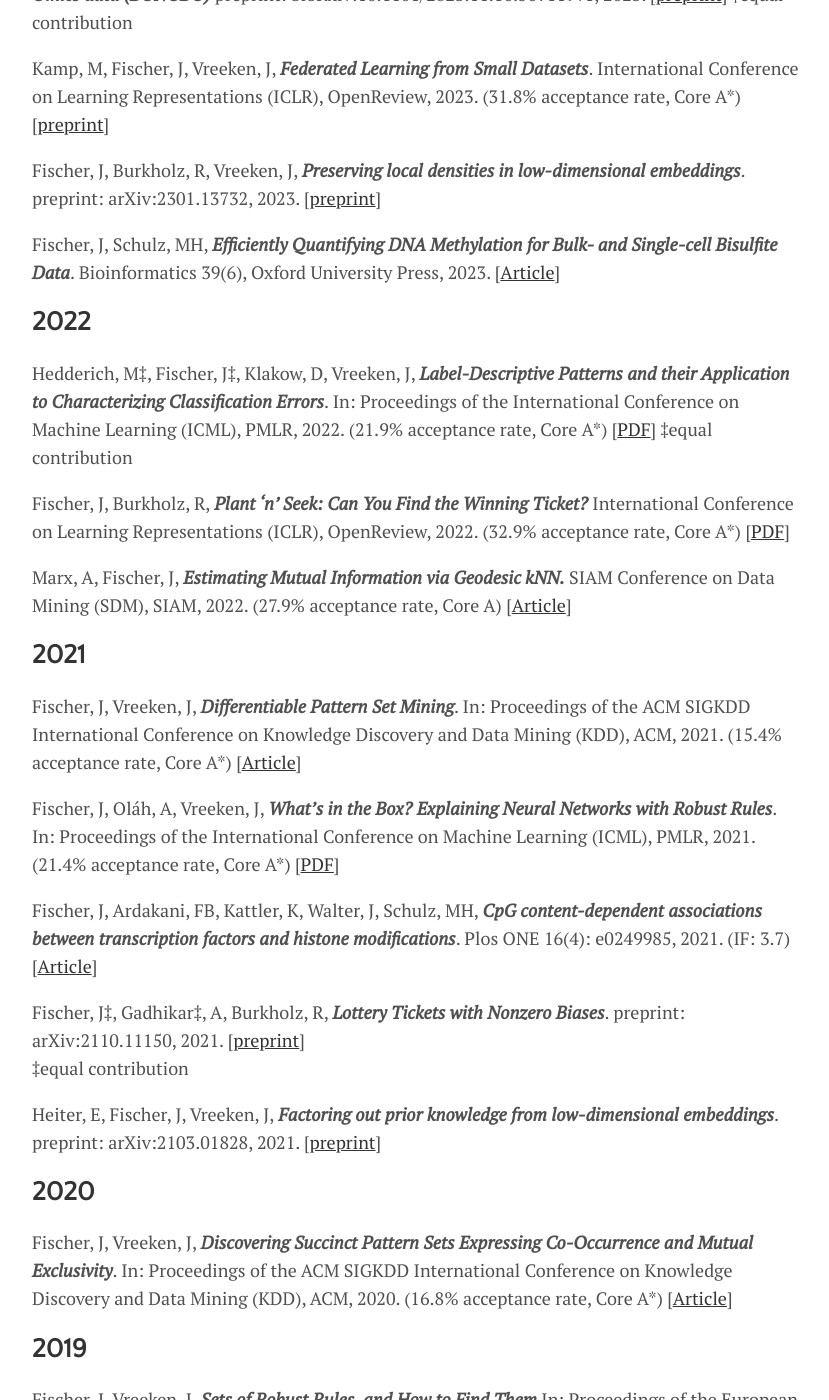
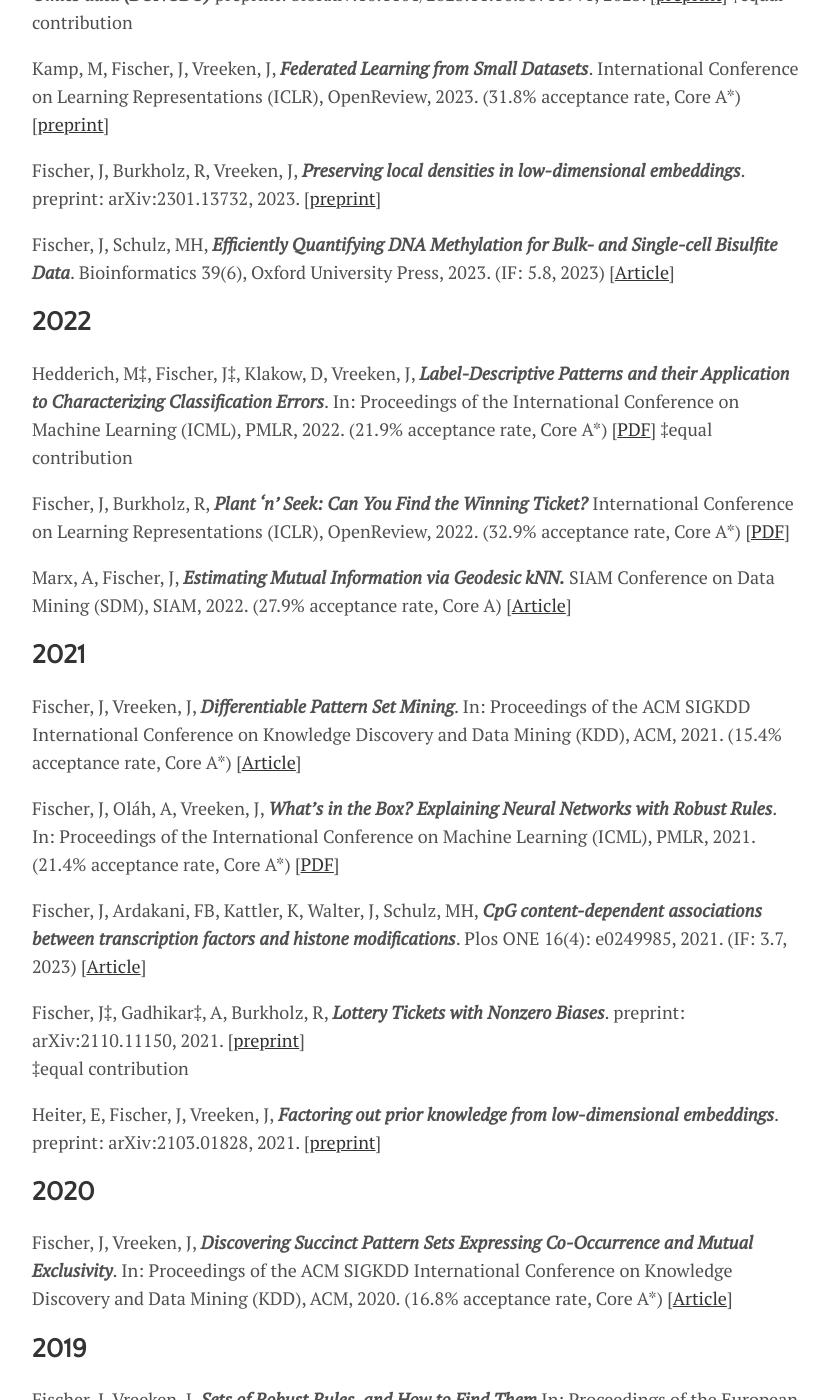
Before and after one commit to FischerJo/FischerJo.github.io, a Jekyll site: the page built from menu/publications.md, in a window 1280 px wide and 1400 px high, scrolled down 625 px. Shown: the whole window, without its empty margins (224-1053 px from the left). Built offline with Jekyll 4.4.1, drawn with Linux system fonts in a browser that asks for light colours; some of the changed text lies outside the part shown.

Commit message:
updated impact factors for journals

```diff
--- a/menu/publications.md
+++ b/menu/publications.md
@@ -20,7 +20,7 @@ Kamp, M, Fischer, J, Vreeken, J, ***Federated Learning from Small Datasets***. I
 
 Fischer, J, Burkholz, R, Vreeken, J, ***Preserving local densities in low-dimensional embeddings***. preprint: arXiv:2301.13732, 2023.  \[[preprint](https://arxiv.org/abs/2301.13732)\]
 
-Fischer, J, Schulz, MH, ***Efficiently Quantifying DNA Methylation for Bulk- and Single-cell Bisulfite Data***. Bioinformatics 39(6), Oxford University Press, 2023.  \[[Article](https://academic.oup.com/bioinformatics/article/39/6/btad386/7199582)\]
+Fischer, J, Schulz, MH, ***Efficiently Quantifying DNA Methylation for Bulk- and Single-cell Bisulfite Data***. Bioinformatics 39(6), Oxford University Press, 2023. (IF: 5.8, 2023) \[[Article](https://academic.oup.com/bioinformatics/article/39/6/btad386/7199582)\]
 
 ## 2022
 
@@ -39,7 +39,7 @@ Fischer, J, Vreeken, J, ***Differentiable Pattern Set Mining***. In: Proceedings
 
 Fischer, J, Oláh, A, Vreeken, J, ***What's in the Box? Explaining Neural Networks with Robust Rules***. In: Proceedings of the International Conference on Machine Learning (ICML), PMLR, 2021. (21.4% acceptance rate, Core A*)  \[[PDF](https://proceedings.mlr.press/v139/fischer21b/fischer21b.pdf)\]
 
-Fischer, J, Ardakani, FB, Kattler, K, Walter, J, Schulz, MH, ***CpG content-dependent associations between transcription factors and histone modifications***. Plos ONE 16(4): e0249985, 2021. (IF: 3.7)  \[[Article](https://journals.plos.org/plosone/article?id=10.1371/journal.pone.0249985)\]
+Fischer, J, Ardakani, FB, Kattler, K, Walter, J, Schulz, MH, ***CpG content-dependent associations between transcription factors and histone modifications***. Plos ONE 16(4): e0249985, 2021. (IF: 3.7, 2023)  \[[Article](https://journals.plos.org/plosone/article?id=10.1371/journal.pone.0249985)\]
 
 Fischer, J‡, Gadhikar‡, A, Burkholz, R, ***Lottery Tickets with Nonzero Biases***. preprint: arXiv:2110.11150, 2021.  \[[preprint](https://arxiv.org/abs/2110.11150)\]
 ‡equal contribution
@@ -58,7 +58,7 @@ Fischer, J, Schulz, MH, ***Fast and accurate bisulfite alignment and methylation
 
 ## 2018
 
-Ardakani, FB Kattler, K, Nordström, KJ, Gasparoni, N, Gasparoni, G, Fuchs, S, Sinha, A, Barann, M, Ebert, P, Fischer, J, Hutter, B, Zipprich, G, Imbusch, CD, Felder, B, Eils, J, Brors, B, Lengauer, T, Manke, T, Rosenstiel, P, Walter, J, Schulz, MH, ***Integrative analysis of single-cell expression data reveals distinct regulatory states in bidirectional promoters***. Epigenetics & Chromatin 11(1): 66, 2018. (IF: 5.5)  \[[Article](https://epigeneticsandchromatin.biomedcentral.com/articles/10.1186/s13072-018-0236-7)\]
+Ardakani, FB Kattler, K, Nordström, KJ, Gasparoni, N, Gasparoni, G, Fuchs, S, Sinha, A, Barann, M, Ebert, P, Fischer, J, Hutter, B, Zipprich, G, Imbusch, CD, Felder, B, Eils, J, Brors, B, Lengauer, T, Manke, T, Rosenstiel, P, Walter, J, Schulz, MH, ***Integrative analysis of single-cell expression data reveals distinct regulatory states in bidirectional promoters***. Epigenetics & Chromatin 11(1): 66, 2018. (IF: 5.5, 2023)  \[[Article](https://epigeneticsandchromatin.biomedcentral.com/articles/10.1186/s13072-018-0236-7)\]
 
 Fischer, J, Schulz, MH, ***Fast and accurate bisulfite alignment and methylation calling for mammalian genomes***. Short talk/poster at RECOMB-seq/RECOMB, Paris, France, 2018.
 
```
